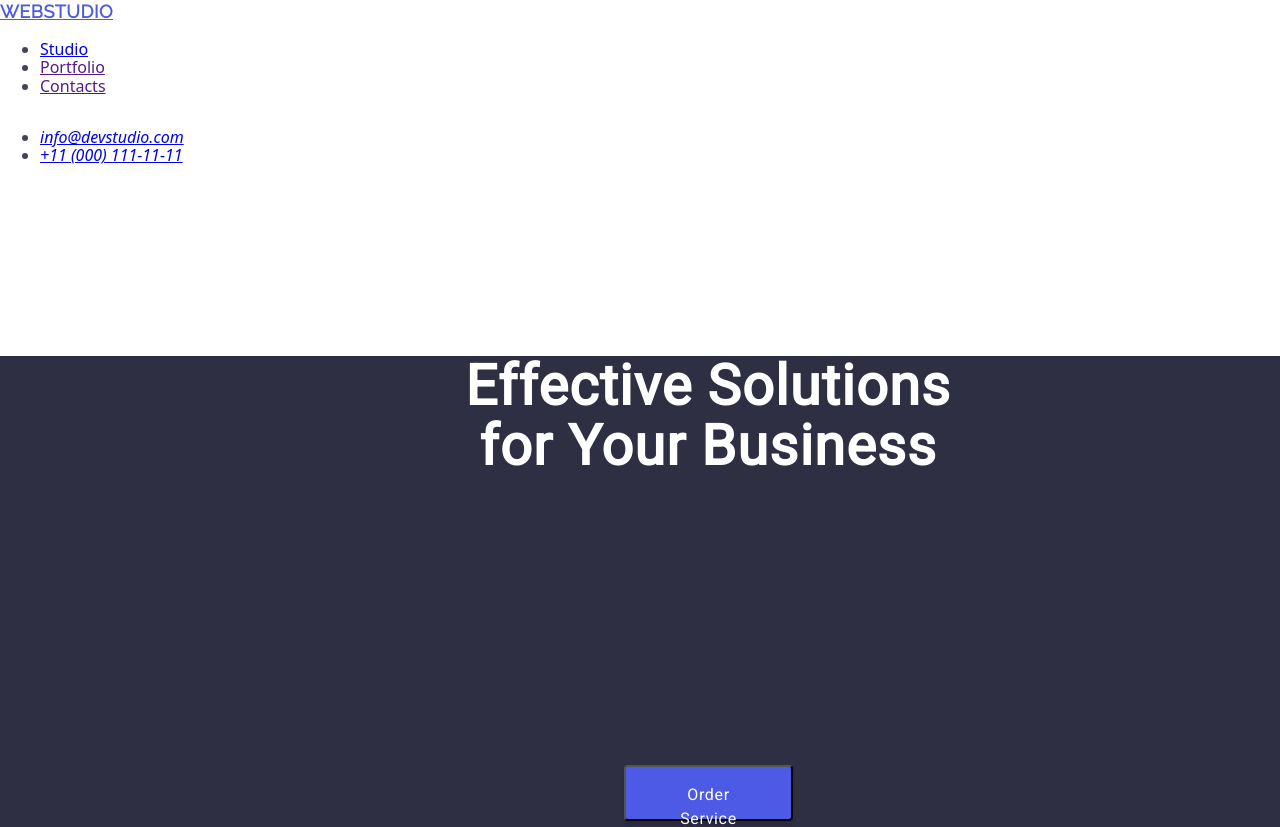
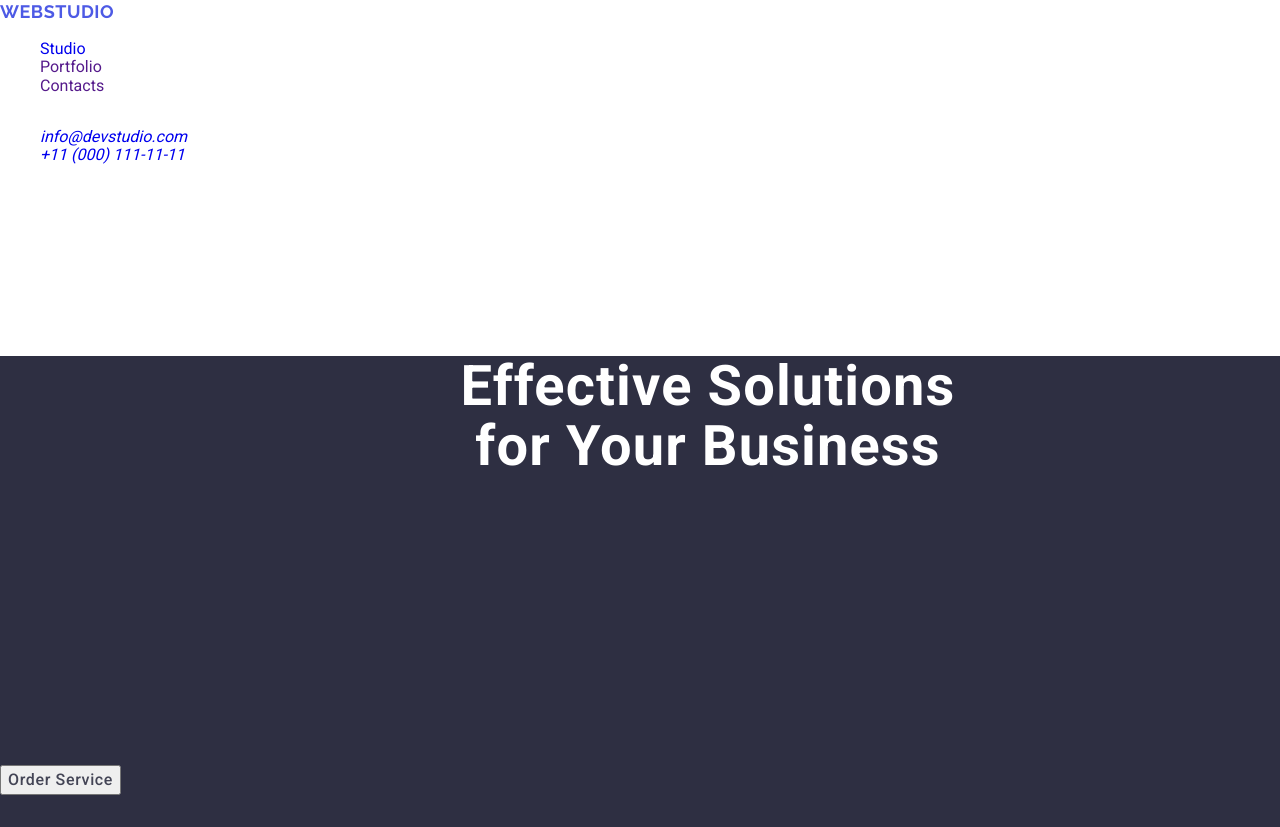
Before and after one commit to svitlana-shumal/goit-markup-hw-06, a plain HTML site: page index.html in a window 1280 px wide. Shown: the top 827 px of the page. Drawn offline with nearby package versions, Linux system fonts and the light colour scheme.

Commit message:
commit message

```diff
--- a/css/styles.css
+++ b/css/styles.css
@@ -1,5 +1,11 @@
+ul {
+  list-style-type: none;
+}
+a {
+  text-decoration: none;
+}
 body {
-  font-family: Roboto, sans-serif;
+  font-family: "Roboto", sans-serif;
   color: #434455;
   background-color: #ffffff;
   width: 1440px;
@@ -24,6 +30,7 @@ body {
 .page-nav {
   width: 1440px;
   height: 72px;
+  background: var(--navy-blue);
 }
 .hero {
   width: 1440px;
@@ -46,32 +53,12 @@ body {
   margin-right: 484px;
 }
 .hero-button {
-  font-family: "Roboto", sans-serif;
+  font-family: var(--font-family);
   font-weight: 500;
   font-size: 16px;
 
   /* line-height: 24px; */
-  line-height: 1.5;
+  line-height: 150%;
   letter-spacing: 0.04em;
-  color: #fff;
-  box-shadow: 0 4px 4px 0 rgba(0, 0, 0, 0.15);
-  background: #4d5ae5;
-  border-radius: 4px;
-  padding: 16px 32px;
-  width: 169px;
-  height: 56px;
-  position: relative;
-  margin-top: 48px;
-  margin-bottom: 185px;
-  margin-left: 624px;
-  margin-right: 647px;
-  display: flex;
-  align-items: flex-start;
-  justify-content: flex-start;
-  flex-direction: row;
-  gap: 10px;
-  border-radius: 4px;
-  padding: 16px 32px;
-  width: 169px;
-  height: 56px;
+  color: var(--white);
 }
--- a/index.html
+++ b/index.html
@@ -5,7 +5,6 @@
     <meta charset="UTF-8">
     <meta name="viewport" content="width=device-width, initial-scale=1.0">
     <title>Document</title>
-    <link rel="stylesheet" href="./css/styles.css" />
     <link rel="stylesheet" href="https://cdnjs.cloudflare.com/ajax/libs/modern-normalize/3.0.1/modern-normalize.min.css"
         integrity="sha512-q6WgHqiHlKyOqslT/lgBgodhd03Wp4BEqKeW6nNtlOY4quzyG3VoQKFrieaCeSnuVseNKRGpGeDU3qPmabCANg=="
         crossorigin="anonymous" referrerpolicy="no-referrer">
@@ -13,6 +12,7 @@
     <link rel="stylesheet" href="https://fonts.gstatic.com">
     <link rel="stylesheet" href="https://fonts.googleapis.com/css?family=Raleway">
     <link rel="stylesheet" href="https://fonts.googleapis.com/css?family=Roboto" />
+    <link rel="stylesheet" href="./css/styles.css" />
 
 <body class="body">
     <header>
@@ -144,3 +144,9 @@
 </body>
 
 </html>
+
+
+<link rel="preconnect" href="https://fonts.googleapis.com" />
+<link rel="preconnect" href="https://fonts.gstatic.com" crossorigin />
+<link href="https://fonts.googleapis.com/css2?family=Raleway:wght@700&family=Roboto:wght@400;500;700&display=swap"
+    rel="stylesheet" />
```
